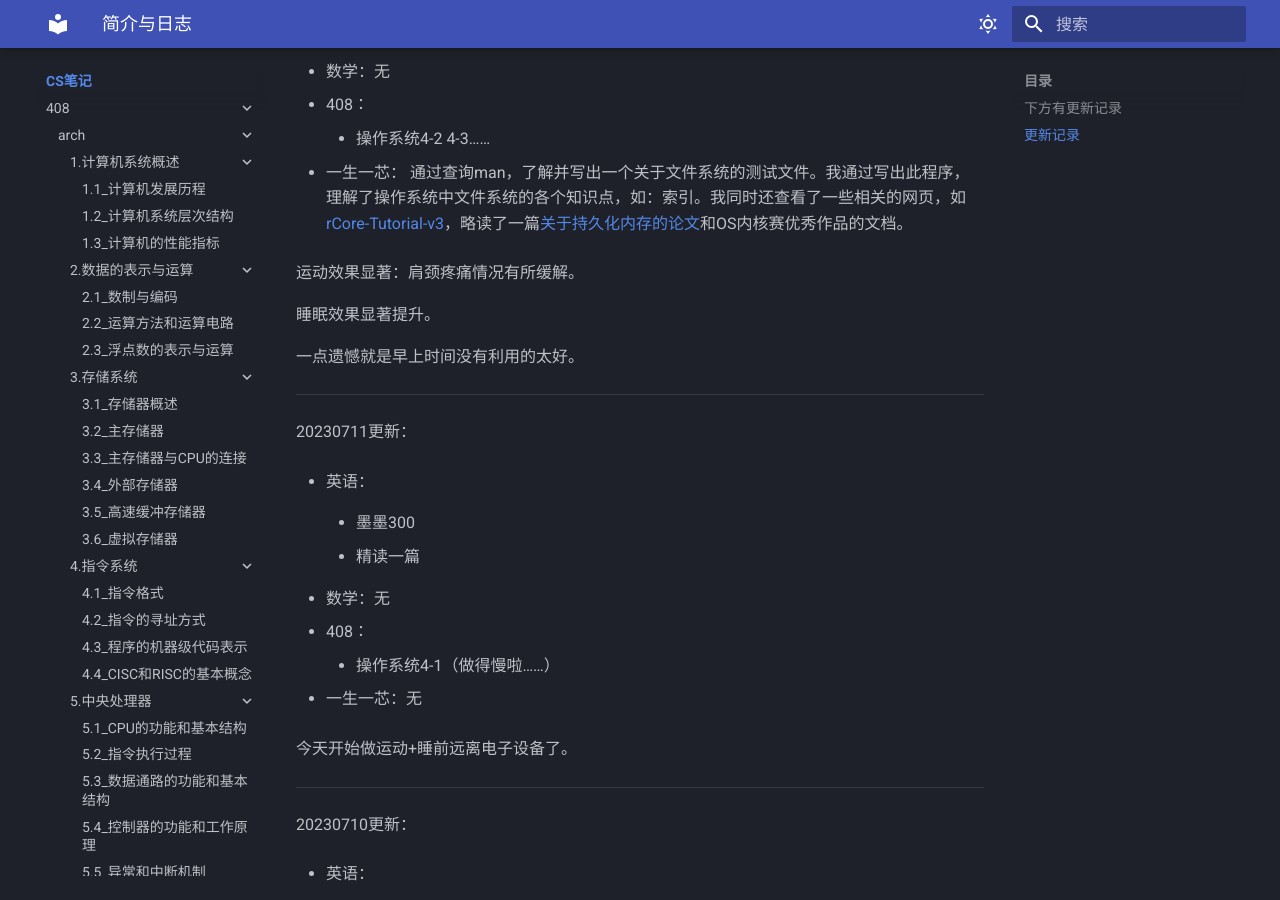
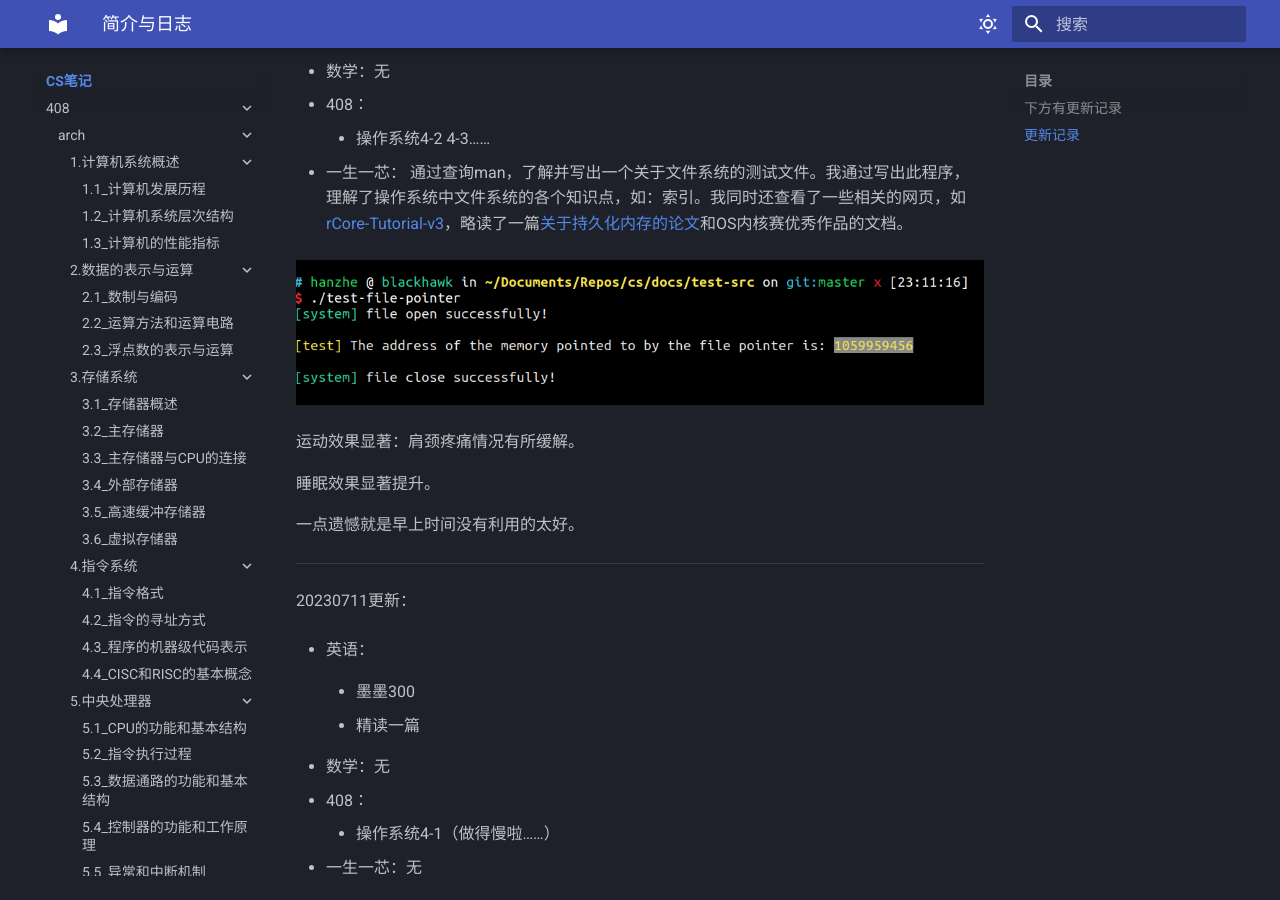
Before and after one commit to Haohahahaha/cs, an MkDocs documentation site: the page built from docs/index.md, in a window 1280 px wide and 900 px high, scrolled down 1132 px. Built offline with MkDocs 1.6.1 and Material for MkDocs 9.7.7, drawn with Linux system fonts in a browser that asks for light colours.

Commit message:
2023-07-12_23:18:22 update

```diff
--- a/docs/index.md
+++ b/docs/index.md
@@ -55,6 +55,8 @@
 	- 操作系统4-2 4-3……
 
 - 一生一芯： 通过查询man，了解并写出一个关于文件系统的测试文件。我通过写出此程序，理解了操作系统中文件系统的各个知识点，如：索引。我同时还查看了一些相关的网页，如[rCore-Tutorial-v3](http://rcore-os.cn/rCore-Tutorial-Book-v3/chapter6/3using-easy-fs-in-kernel.html)，略读了一篇[关于持久化内存的论文](http://storage.cs.tsinghua.edu.cn/papers/iccd14-loc.pdf/)和OS内核赛优秀作品的文档。
+
+  ![2023-07-12_ysyx](./pic/2023-07-12.png)
 
 运动效果显著：肩颈疼痛情况有所缓解。
 
```
Also changed, not shown: docs/pic/2023-07-12.png (added), 2 other files.
